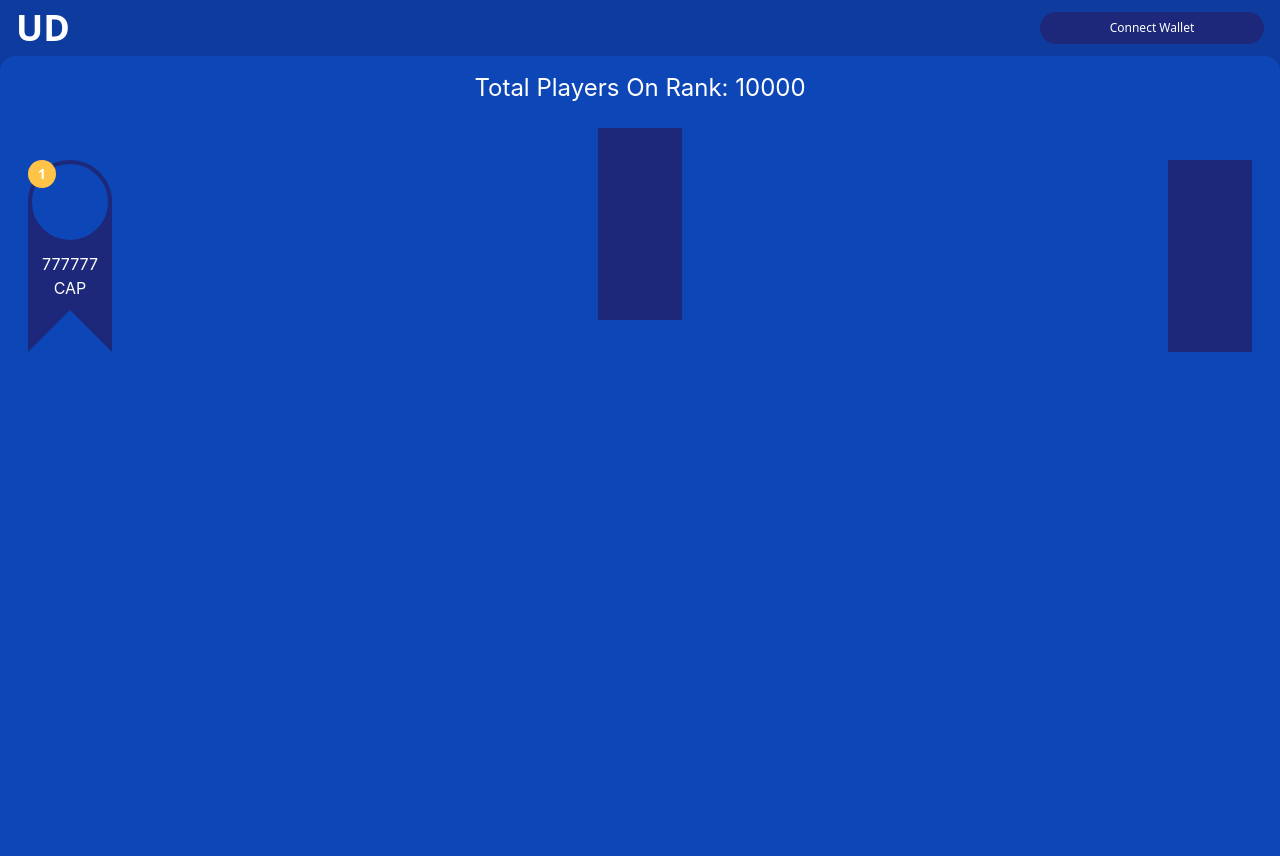
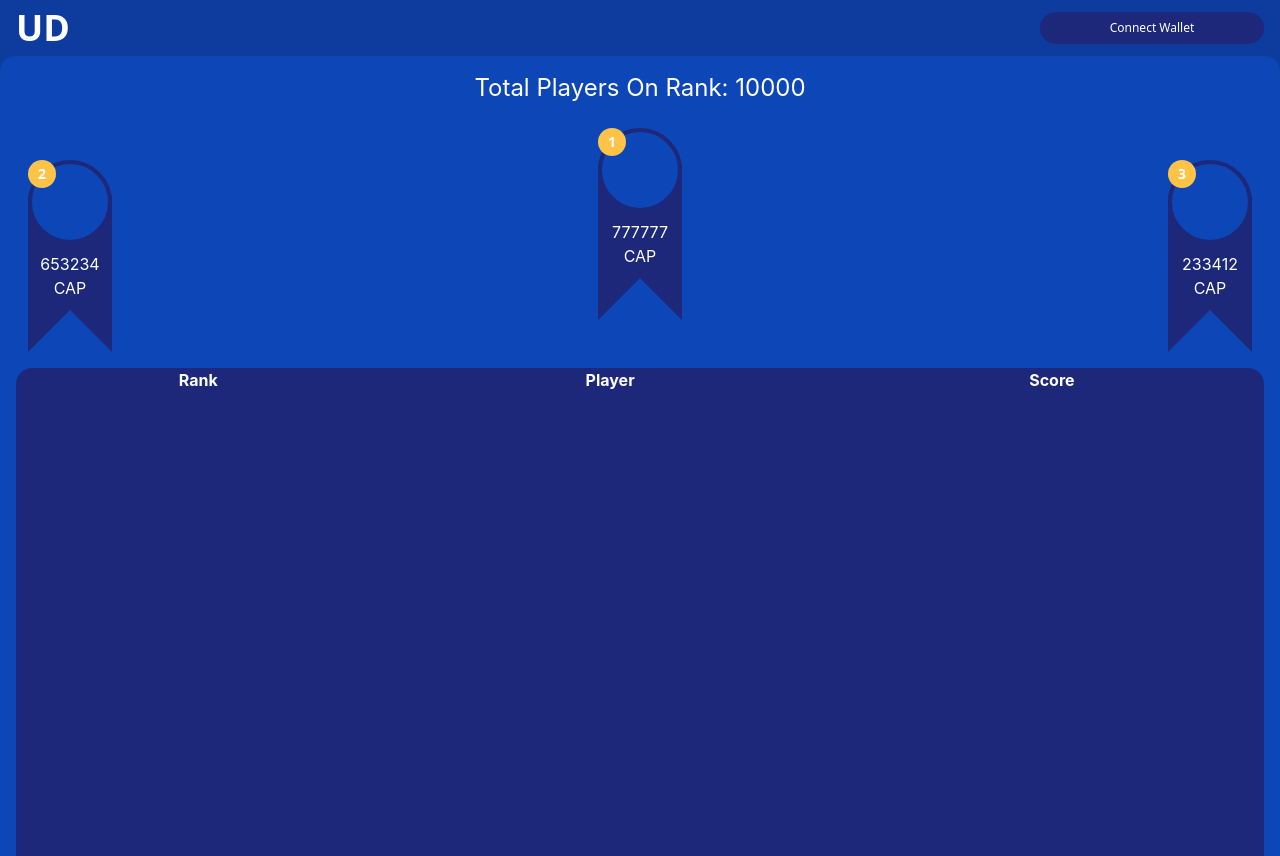
Before and after one commit to danhsucowboy/UWWDK, a React (Create React App) app: page /ranking in a window 1280 px wide. Built offline with nearby package versions, Linux system fonts and the light colour scheme.

Commit message:
feature: 1. complete Badge and Podium 2. set ranking page can scroll 3. table layout 30%

```diff
--- a/src/App.tsx
+++ b/src/App.tsx
@@ -14,7 +14,7 @@ function App() {
         <Route path="/ranking" element={<Ranking />} />
       </Routes>
 
-      <Navigate to="/ranking" />
+      {/* <Navigate to="/ranking" /> */}
     </>
   )
 }
--- a/src/component/common/Badge/index.tsx
+++ b/src/component/common/Badge/index.tsx
@@ -1,14 +1,16 @@
 interface IBadge {
   score: number
   rank: number
+  position: string
 }
 
-const Badge = ({ score, rank }: IBadge) => {
+const Badge = ({ score, rank, position }: IBadge) => {
+  const badgeWrapper = `w-21 h-48 flex flex-col relative ${position}`
   return (
-    <div className="w-21 h-48 flex flex-col self-end relative">
+    <div className={badgeWrapper}>
       <div className="z-20 absolute w-7 h-7 rounded-full text-center bg-podium badge leading-7">{rank}</div>
       <div className="w-21 h-21 rounded-full bg-secondary border-4 border-solid border-tertiary z-10"></div>
-      <div className="w-full h-42 bg-tertiary absolute top-9 pt-14">
+      <div className="w-full h-39 bg-tertiary absolute top-9 pt-14">
         <span>
           <p>{score}</p>
           <p>CAP</p>
--- a/src/component/common/ContentWrapper/index.tsx
+++ b/src/component/common/ContentWrapper/index.tsx
@@ -1,9 +1,12 @@
 interface IProps {
   children?: any
+  height?: string
+  overflow?: string
 }
 
-const ContentWrapper = ({ children }: IProps) => {
-  return <div className="w-full h-screen bg-secondary text-center rounded-t-2xl overflow-y-auto">{children ?? ''}</div>
+const ContentWrapper = ({ children, height = 'h-screen', overflow = '' }: IProps) => {
+  const wrapper = `w-full ${height} bg-secondary text-center rounded-t-2xl ${overflow}`
+  return <div className={wrapper}>{children ?? ''}</div>
 }
 
 export default ContentWrapper
--- a/src/component/common/Podium/index.tsx
+++ b/src/component/common/Podium/index.tsx
@@ -1,7 +1,16 @@
-const Podium = () => {
+import Badge from '../Badge'
+interface IPodium {
+  scores: number[]
+  ranks: number[]
+}
+
+const Podium = ({ scores, ranks }: IPodium) => {
+  const positions = ['self-end', '', 'self-end']
   return (
-    <div>
-      <div>Podium</div>
+    <div className="w-full h-56 flex justify-between px-7 mt-6">
+      {ranks.map((r, i) => {
+        return <Badge score={scores[i]} rank={r} position={positions[i]} />
+      })}
     </div>
   )
 }
--- a/src/index.css
+++ b/src/index.css
@@ -2,15 +2,8 @@
 @tailwind components;
 @tailwind utilities;
 
-* {
-  margin: 0;
-  padding: 0;
-  overflow: hidden;
-  /* background-color: #0e3c9e; */
-}
-
 body {
-  @apply bg-primary text-white;
+  @apply h-full bg-primary text-white;
   font-family: -apple-system, BlinkMacSystemFont, 'Segoe UI', 'Roboto', 'Oxygen', 'Ubuntu', 'Cantarell', 'Fira Sans',
     'Droid Sans', 'Helvetica Neue', sans-serif;
   -webkit-font-smoothing: antialiased;
@@ -22,6 +15,10 @@ code {
 }
 
 @layer base {
+  * {
+    @apply m-0 p-0 overflow-hidden;
+  }
+
   h1 {
     @apply font-sans font-bold text-4xl;
   }
--- a/src/page/Ranking/index.tsx
+++ b/src/page/Ranking/index.tsx
@@ -1,26 +1,39 @@
 import ContentWrapper from '../../component/common/ContentWrapper'
+import Podium from '../../component/common/Podium'
+
+const TableHead = () => {
+  return (
+    <thead>
+      <tr>
+        <th>Rank</th>
+        <th>Player</th>
+        <th>Score</th>
+      </tr>
+    </thead>
+  )
+}
+
+const TableData = () => {
+  return <tr></tr>
+}
 
 const Ranking = () => {
   const totalUsers = 10000
-  const score = 777777
-  const rank = 1
+  const scores = [653234, 777777, 233412]
+  const ranks = [2, 1, 3]
   return (
-    <ContentWrapper>
-      <p className="mt-4 w-full h-8 text-2xl leading-8">Total Players On Rank: {totalUsers}</p>
-      <div className="w-full h-56 flex justify-between px-7 mt-6">
-        <div className="w-21 h-48 flex flex-col self-end relative">
-          <div className="z-20 absolute w-7 h-7 rounded-full text-center bg-podium badge leading-7">{rank}</div>
-          <div className="w-21 h-21 rounded-full bg-secondary border-4 border-solid border-tertiary z-10"></div>
-          <div className="w-full h-42 bg-tertiary absolute top-9 pt-14">
-            <span>
-              <p>{score}</p>
-              <p>CAP</p>
-            </span>
-          </div>
-          <div className="w-0 h-0 z-10 absolute top-37.5 border-solid border-r-[42px] border-l-[42px] border-b-[42px] border-r-transparent border-l-transparent border-b-secondary"></div>
+    <ContentWrapper height={'h-screen'} overflow={'overflow-y-scroll'}>
+      <div className="w-full h-260">
+        <p className="mt-4 w-full h-8 text-2xl leading-8">Total Players On Rank: {totalUsers}</p>
+        <Podium scores={scores} ranks={ranks} />
+        <div className="mt-4 w-full h-136 px-4">
+          {/* <div className="w-full h-136 rounded-2xl bg-tertiary"> */}
+          <table className="w-full h-136 rounded-2xl bg-tertiary table-auto">
+            <TableHead />
+            <tbody></tbody>
+          </table>
+          {/* </div> */}
         </div>
-        <div className="w-21 h-48 bg-tertiary"></div>
-        <div className="w-21 h-48 bg-tertiary self-end"></div>
       </div>
     </ContentWrapper>
   )
--- a/tailwind.config.js
+++ b/tailwind.config.js
@@ -16,9 +16,6 @@ module.exports = {
       podium: '#FFC347',
     },
     backgroundColor: (theme) => theme('colors'),
-    minHeight: {
-      14: '3.5rem',
-    },
     extend: {
       width: {
         21: '5.25rem',
@@ -30,6 +27,16 @@ module.exports = {
         42: '10.5rem',
         46: '11.5rem',
         54: '13.5rem',
+        136: '34rem',
+        217: '54.25rem',
+        232: '58rem',
+        240: '60rem',
+        250: '62.5rem',
+        260: '65rem',
+        280: '70rem',
+      },
+      minHeight: {
+        14: '3.5rem',
       },
       fontSize: {},
       lineHeight: {
```
